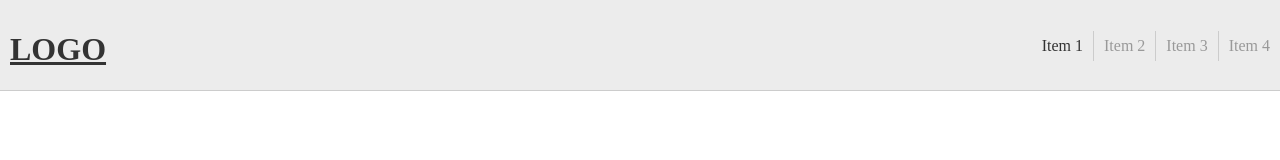
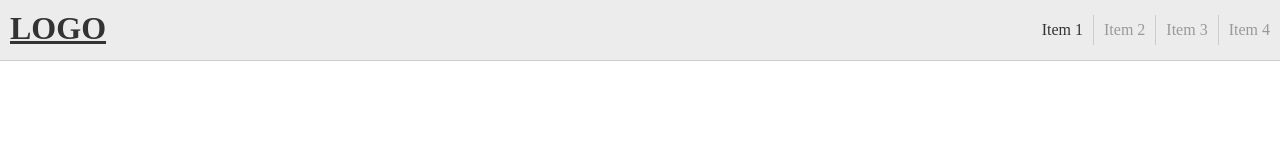
Before and after one commit to douglasbastos/zero-layout, a plain HTML site: page index.html in a window 1280 px wide. Drawn offline with Linux system fonts and the light colour scheme.

Commit message:
Adiciona reset dentro do style

```diff
--- a/style.css
+++ b/style.css
@@ -1,3 +1,17 @@
+/******************************
+INITIAL
+/*******************************/
+html, body, div, span, applet, object, iframe,
+h1, h2, h3, h4, h5, h6, hr, p, blockquote, pre,
+a, abbr, acronym, address, big, cite, code,
+del, dfn, em, font, img, ins, kbd, q, s, samp,
+small, strike, strong, sub, sup, tt, var,
+b, u, i, center,
+dl, dt, dd, ol, ul, li,
+fieldset, form, label, legend,
+table, caption, tbody, tfoot, thead, tr, th, td {
+    margin:0; padding:0; border:0; background:transparent;
+}
 /******************************
 HEADER
 /*******************************/
```
